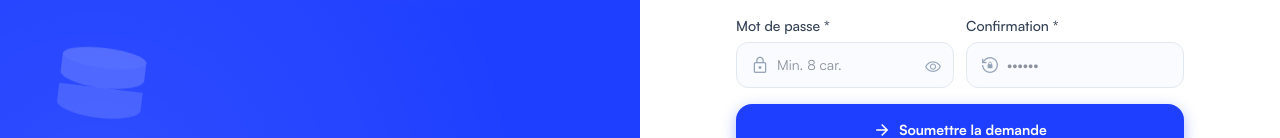
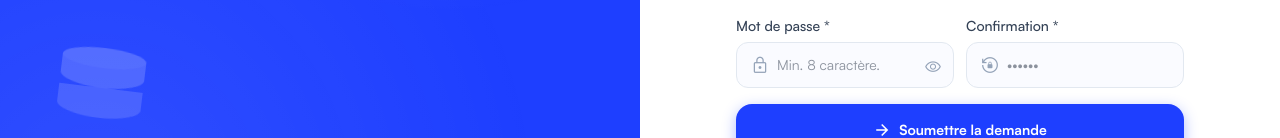
Before and after one commit to ClichyMercury/forage-frontend, a SvelteKit app: page /register-entreprise in a window 1280 px wide. Shown: the part 626-764 px from the top of the page. Built offline with nearby package versions, Linux system fonts and the light colour scheme; no server answers.

Commit message:
modification de carectère

```diff
--- a/src/routes/(auth)/register-entreprise/+page.svelte
+++ b/src/routes/(auth)/register-entreprise/+page.svelte
@@ -162,7 +162,7 @@
       <label class="block text-sm font-medium text-slate-700 mb-1.5">Mot de passe *</label>
       <div class="relative">
         <span class="material-symbols-outlined absolute left-3.5 top-1/2 -translate-y-1/2 text-slate-400" style="font-size: 20px;">lock</span>
-        <input type={showPassword ? 'text' : 'password'} bind:value={password} placeholder="Min. 8 car." required
+        <input type={showPassword ? 'text' : 'password'} bind:value={password} placeholder="Min. 8 caractère." required
           class="w-full pl-10 pr-10 py-3 rounded-xl border border-slate-200 bg-white text-sm transition-all"
           class:border-red-400={errors.password} />
         <button type="button" onclick={() => showPassword = !showPassword}
--- a/src/routes/(auth)/reset-password/+page.svelte
+++ b/src/routes/(auth)/reset-password/+page.svelte
@@ -121,7 +121,7 @@
       <div class="relative">
         <span class="material-symbols-outlined absolute left-3.5 top-1/2 -translate-y-1/2 text-slate-400" style="font-size: 20px;">lock</span>
         <input id="password" type={showPassword ? 'text' : 'password'} bind:value={password}
-          placeholder="Min. 6 caractères" required minlength="6"
+          placeholder="Min. 8 caractères" required minlength="6"
           class="w-full pl-10 pr-12 py-3 rounded-xl border border-slate-200 bg-white text-sm transition-all focus:outline-none focus:ring-2 focus:ring-brand-500 focus:border-transparent" />
         <button type="button" onclick={() => showPassword = !showPassword}
           class="absolute right-3.5 top-1/2 -translate-y-1/2 text-slate-400 hover:text-slate-600">
```
